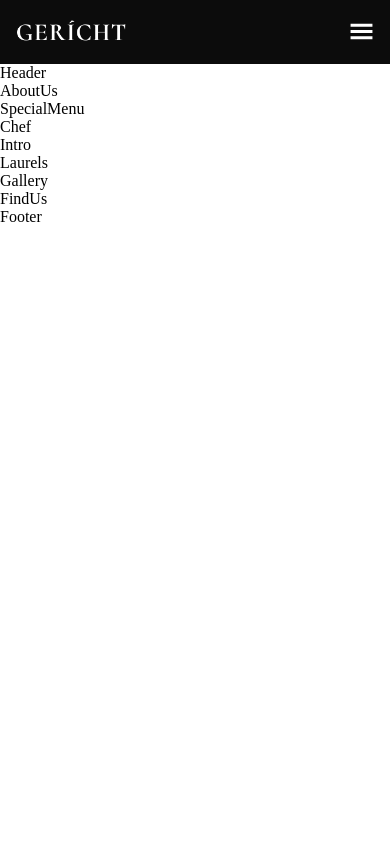
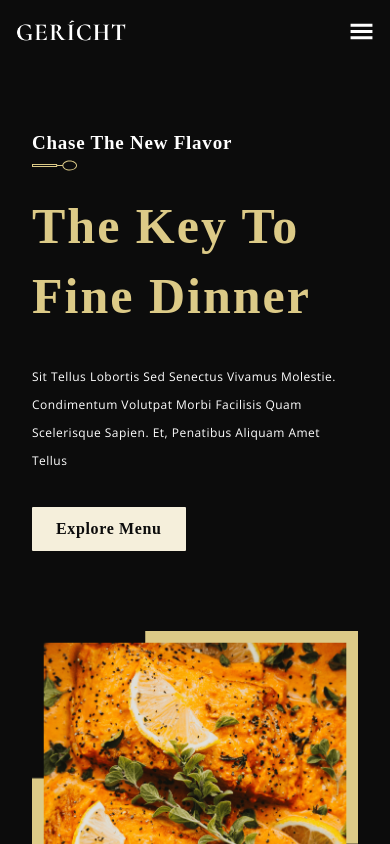
Before and after one commit to Shivanand0297/restaurant-react-app, a React (Create React App) app: page / in a window 390 px wide. Shown: the top 844 px of the page. Built offline with nearby package versions, Linux system fonts and the light colour scheme; a web font is replaced by a local one.

Commit message:
done with the Header section

```diff
--- a/src/components/SubHeading/SubHeading.jsx
+++ b/src/components/SubHeading/SubHeading.jsx
@@ -1,8 +1,10 @@
 import React from 'react';
+import assets from '../../constants/images';
 
-const SubHeading = () => (
-  <div>
-    SubHeading
+const SubHeading = ({title}) => (
+  <div style={{marginBottom: "1rem"}} >
+    <p class="p__cormorant">{title}</p>
+    <img src={assets.spoon} alt="spoon" className='spoon__img' />
   </div>
 );
 
--- a/src/constants/images.js
+++ b/src/constants/images.js
@@ -21,7 +21,7 @@ import sign from '../assets/sign.png';
 import quote from '../assets/quote.png';
 import gericht from '../assets/gericht.png';
 
-export default {
+ const assets = {
   bg,
   chef,
   G,
@@ -45,3 +45,4 @@ export default {
   quote,
   gericht,
 };
+export default assets
--- a/src/container/Header/Header.css
+++ b/src/container/Header/Header.css
@@ -0,0 +1,44 @@
+.app__header {
+    background-color: var(--color-black);
+}
+
+.app__header-h1 {
+    font-family: var(--font-base);
+    color: var(--color-golden);
+    font-weight: 700;
+    letter-spacing: 0.04em;
+    text-transform: capitalize;
+    line-height: 117px;
+    font-size: 90px;
+}
+
+.app__header-img img {
+    width: 80%;
+}
+
+@media screen and (min-width: 2000px) {
+    .app__header-h1 {
+        font-size: 180px;
+        line-height: 210px;
+    }
+}
+
+@media screen and (max-width: 1150px) {
+    .app__header-h1 {
+        font-size: 90px;
+    }
+}
+
+@media screen and (max-width: 650px) {
+    .app__header-h1 {
+        font-size: 70px;
+        line-height: 87px;
+    }
+}
+
+@media screen and (max-width: 450px) {
+    .app__header-h1 {
+        font-size: 50px;
+        line-height: 70px;
+    }
+}
--- a/src/container/Header/Header.jsx
+++ b/src/container/Header/Header.jsx
@@ -1,11 +1,30 @@
-import React from 'react';
+import React from "react";
+import "./Header.css";
+import { SubHeading } from "../../components";
+import assets from "../../constants/images";
 
-import './Header.css';
+const Header = () => {
+  return (
+    <div className="app__header app__wrapper section__padding" id="home">
 
-const Header = () => (
-  <div>
-    Header
-  </div>
-);
+      <div className="app__wrapper_info">
+        <SubHeading title={"Chase the new flavor"} />
+        <h1 className="app__header-h1">The key to fine dinner</h1>
+        <p className="p__opensans" style={{ margin: "2rem 0" }}>
+          Sit tellus lobortis sed senectus vivamus molestie. Condimentum
+          volutpat morbi facilisis quam scelerisque sapien. Et, penatibus
+          aliquam amet tellus
+        </p>
+        <button type="button" className="custom__button">
+          Explore Menu
+        </button>
+      </div>
+
+      <div className="app__wrapper_img">
+        <img src={assets.welcome} alt="welcome" />
+      </div>
+    </div>
+  );
+};
 
 export default Header;
```
